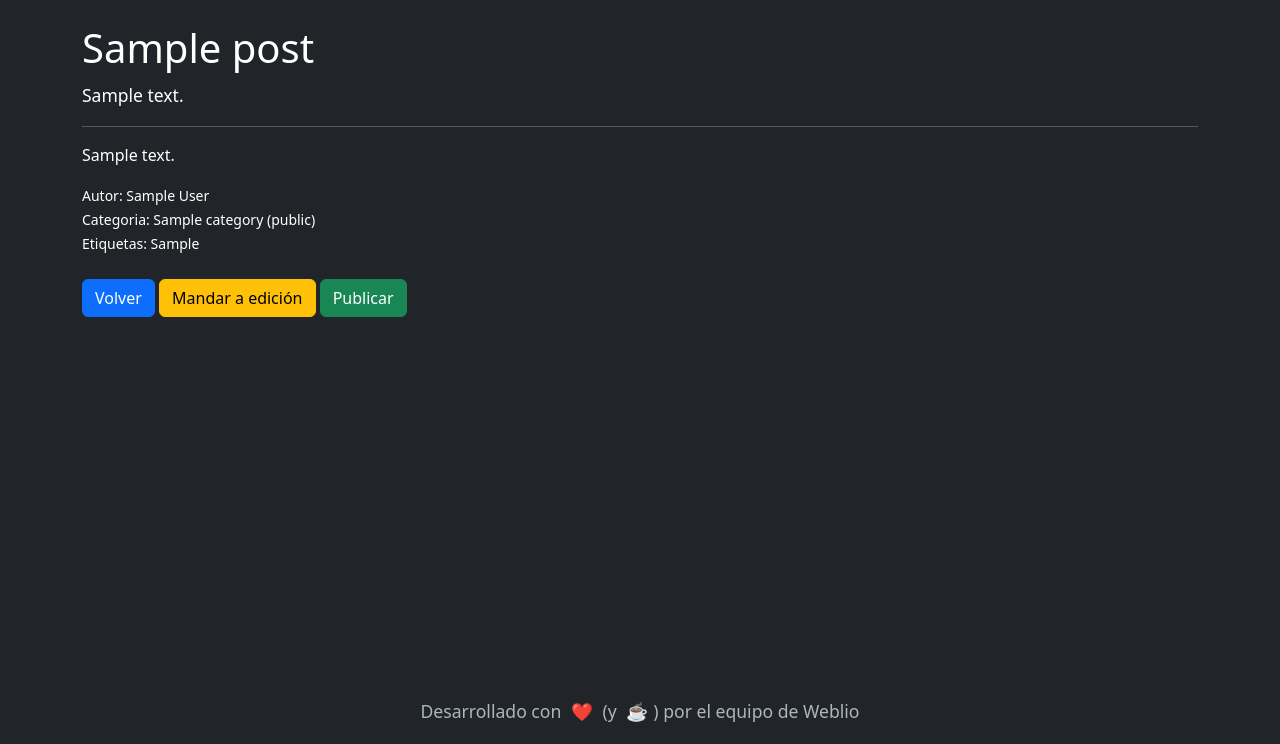
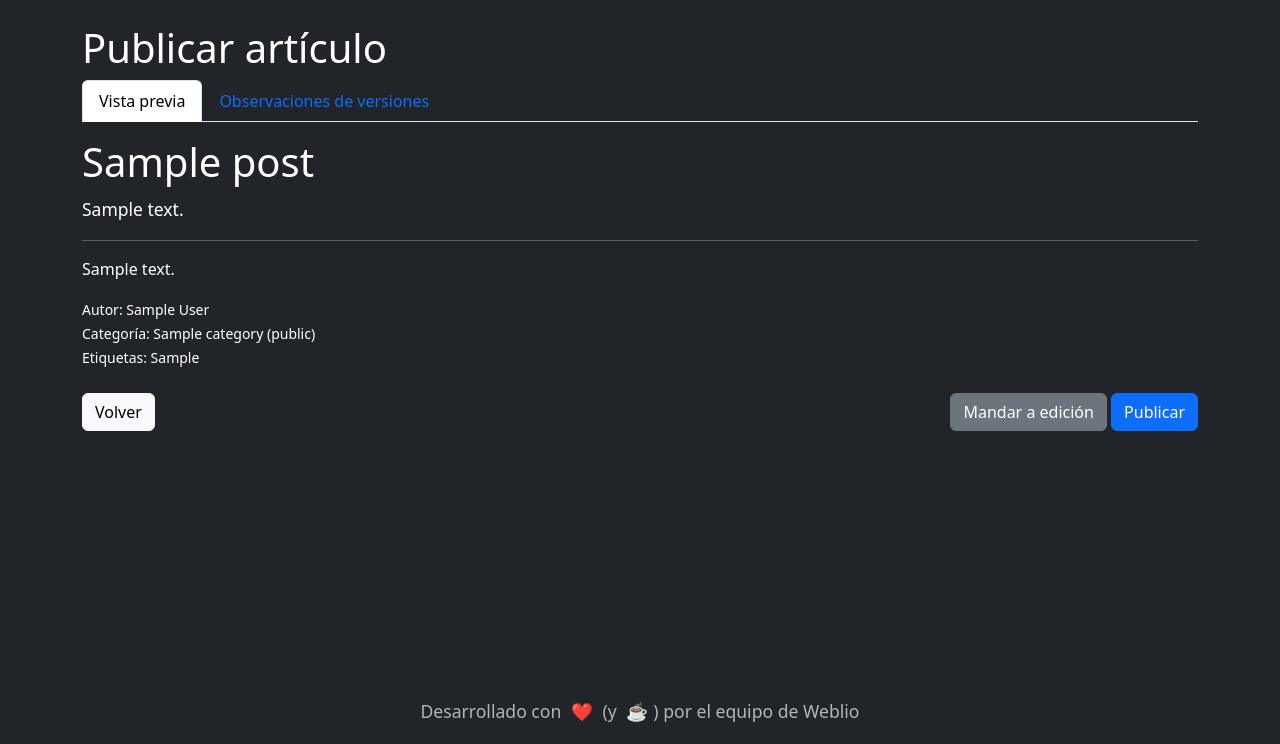
Before and after one commit to weblio-team/weblio, a Django app: page /posts/to-publish/1/ in a window 1280 px wide. Shown: the part 56-800 px from the top of the page. Run offline with Django 5.2, Linux system fonts and the light colour scheme; tables that the repository leaves empty hold one stand-in row (values such as "Sample post"); parts of the project's set-up code (start-up, migrations or seed data) failed here and were passed over; some libraries are stand-ins or nearby versions.

Commit message:
Implementación del historial de versiones para publicadores
01. Se modifica la plantilla `publish.html` en `templates/publish` en la app [`posts`] para renderizar pestañas.
02. Se cambian los colores de los botones en las vistas 'create.html' y `edit.html` en `templates/create`, `edit.html` en `templaes/edit` y `publish.html` en `templates/publish` en la app `posts`.

```diff
--- a/posts/templates/create/create.html
+++ b/posts/templates/create/create.html
@@ -56,7 +56,7 @@
 
   <!-- Submit Buttons -->
   <div class="py-3">
-    <button class="btn btn-primary" type="submit">Guardar</button>
+    <button class="btn btn-success" type="submit">Guardar</button>
     <a href="{% url 'my-posts' %}" class="btn btn-secondary">Cancelar</a>
   </div>
   </form>
--- a/posts/templates/create/edit.html
+++ b/posts/templates/create/edit.html
@@ -162,10 +162,10 @@
 
     <br>
     <div class="d-flex justify-content-between">
-      <a href="{% url 'my-posts' %}" class="btn btn-secondary btn-light">Volver a mis artículos</a>
+      <a href="{% url 'my-posts' %}" class="btn btn-secondary btn-light">Volver</a>
       <div>
-        <button class="btn btn-primary my-0" type="submit">Guardar</button>
-        <button class="btn btn-secondary my-0" name="status" value="to_edit" type="submit">Mandar a edición</button>
+        <button class="btn btn-success my-0" type="submit">Guardar</button>
+        <button class="btn btn-primary my-0" name="status" value="to_edit" type="submit">Mandar a edición</button>
         <button class="btn btn-danger disabled my-0" type="submit">Eliminar</button>
       </div>
     </div>
--- a/posts/templates/edit/edit.html
+++ b/posts/templates/edit/edit.html
@@ -127,8 +127,8 @@
   <div class="d-flex justify-content-between mt-3">
     <a href="{% url 'to-edit' %}" class="btn btn-secondary btn-light">Volver</a>
     <div>
-      <button class="btn btn-primary my-0" type="submit">Guardar</button>
-      <button class="btn btn-secondary my-0" name="status" value="to_edit" type="submit">Mandar a edición</button>
+      <button class="btn btn-success my-0" type="submit">Guardar</button>
+      <button class="btn btn-primary my-0" name="status" value="to_edit" type="submit">Mandar a edición</button>
       <button class="btn btn-danger disabled my-0" type="submit">Eliminar</button>
     </div>
   </div>
--- a/posts/templates/publish/publish.html
+++ b/posts/templates/publish/publish.html
@@ -1,24 +1,71 @@
 {% extends "base.html" %}
-{% block title %}{{post.title_tag}}{% endblock  %}
+{% block title %}{{ post.title_tag }}{% endblock %}
 {% block content %}
 <main role="main" class="container py-4">
-		<h1>{{post.title}}</h1>
+	<h1>Publicar artículo</h1>
+
+	<!-- Tabs de Bootstrap -->
+	<ul class="nav nav-tabs" id="myTab" role="tablist">
+		<li class="nav-item">
+			<a class="nav-link active" id="vista-previa-tab" data-bs-toggle="tab" href="#vista-previa" role="tab"
+				aria-controls="vista-previa" aria-selected="true">Vista previa</a>
+		</li>
+		<li class="nav-item">
+			<a class="nav-link" id="observaciones-tab" data-bs-toggle="tab" href="#observaciones" role="tab"
+				aria-controls="observaciones" aria-selected="false">Observaciones de versiones</a>
+		</li>
+	</ul>
+
+	<!-- Contenido de las Tabs -->
+	<div class="tab-content" id="myTabContent">
+		<!-- Vista previa Tab -->
+		<div class="tab-pane fade show active" id="vista-previa" role="tabpanel" aria-labelledby="vista-previa-tab">
+			<div class="py-3">
+				<h1>{{ post.title }}</h1>
 				<blockquote class="blockquote">
-			<small>{{post.summary}}</small>
+					<small>{{ post.summary }}</small>
 				</blockquote>
 				<hr>
-		<p>{{post.body|safe}}</p>
-		<small>Autor: {{post.author.first_name}} {{post.author.last_name}}</small></br>
-		<small>Categoria: {{post.category}}</small></br>
-		<small>Etiquetas: {{post.keywords}}</small></br>
+				<p>{{ post.body|safe }}</p>
+				<small>Autor: {{ post.author.first_name }} {{ post.author.last_name }}</small><br>
+				<small>Categoría: {{ post.category }}</small><br>
+				<small>Etiquetas: {{ post.keywords }}</small><br>
 
-		<div class="button-group py-4">
-			<a href="{% url 'to-publish' %}" class="btn btn-primary">Volver</a>
+				<div class="d-flex justify-content-between py-4">
+                    <a href="{% url 'to-publish' %}" class="btn btn-light">Volver</a>
+                    <div>
                         <form method="post" action="{% url 'publish-a-post' post.pk %}" class="d-inline">
                             {% csrf_token %}
-				<button type="submit" name="status" value="to_edit" class="btn btn-warning">Mandar a edición</button>
-				<button type="submit" name="status" value="published" class="btn btn-success">Publicar</button>
+                            <button type="submit" name="status" value="to_edit" class="btn btn-secondary">Mandar a edición</button>
+                            <button type="submit" name="status" value="published" class="btn btn-primary">Publicar</button>
                         </form>
                     </div>
+                </div>
+			</div>
+		</div>
+
+		<!-- Observaciones de versiones Tab -->
+		<div class="tab-pane fade" id="observaciones" role="tabpanel" aria-labelledby="observaciones-tab">
+			<div class="py-3">
+				<h1>Observaciones de versiones</h1>
+				<!-- Aquí podrías agregar el contenido específico sobre observaciones -->
+			</div>
+		</div>
+	</div>
 </main>
+
+<!-- Incluir JavaScript de Bootstrap -->
+<script>
+	document.addEventListener("DOMContentLoaded", function () {
+		var triggerTabList = [].slice.call(document.querySelectorAll('#myTab a'))
+		triggerTabList.forEach(function (triggerEl) {
+			var tabTrigger = new bootstrap.Tab(triggerEl)
+
+			triggerEl.addEventListener('click', function (event) {
+				event.preventDefault()
+				tabTrigger.show()
+			})
+		})
+	});
+</script>
 {% endblock %}
--- a/posts/views.py
+++ b/posts/views.py
@@ -1,6 +1,4 @@
 import json
-import logging
-from pyexpat.errors import messages
 from django.http import Http404, HttpResponseRedirect, JsonResponse
 from django.shortcuts import get_object_or_404, redirect, render
 from django.urls import reverse, reverse_lazy
@@ -16,8 +14,6 @@ from django.views.decorators.csrf import csrf_exempt
 from django.contrib.auth.mixins import LoginRequiredMixin
 from simple_history.utils import update_change_reason
 from django.core.paginator import Paginator, EmptyPage, PageNotAnInteger
-
-logger = logging.getLogger(__name__)
 
 # views for category administrators
 
```
Lines whose indentation alone changed are shown as unchanged.
